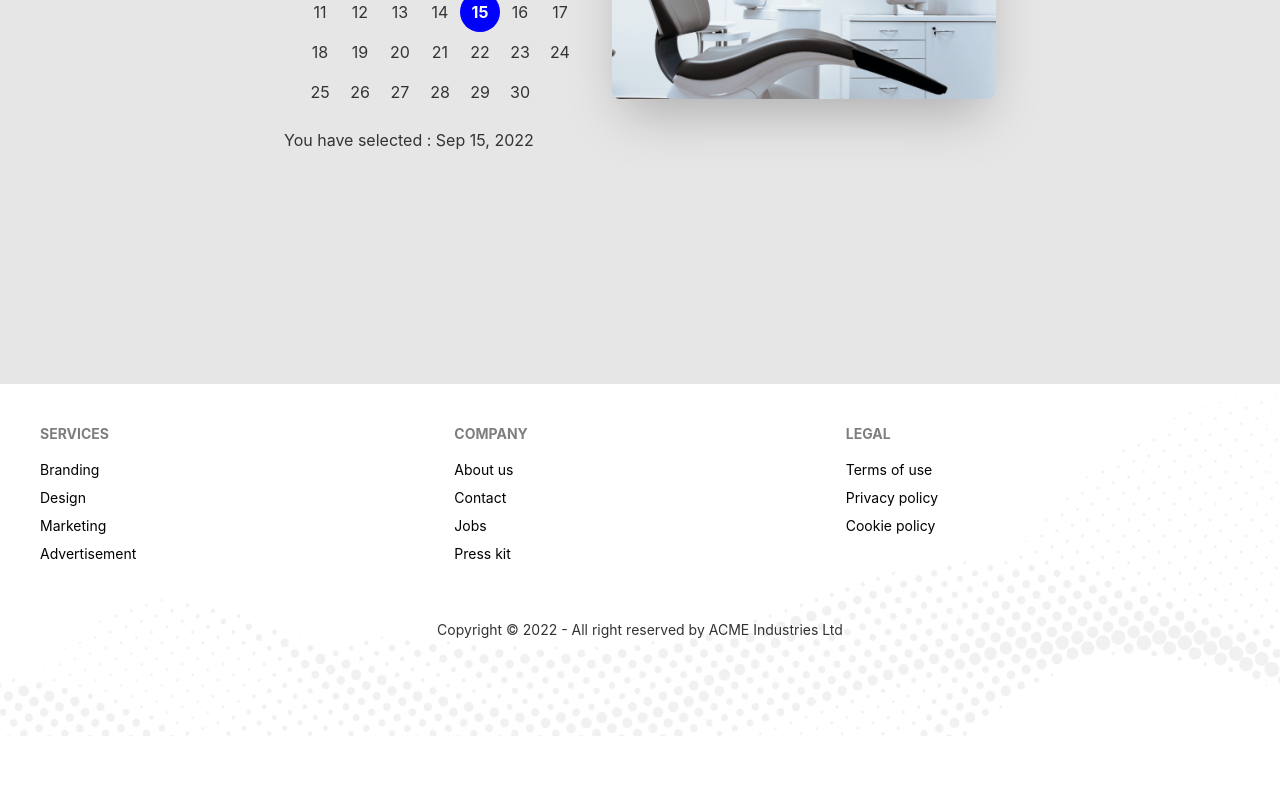
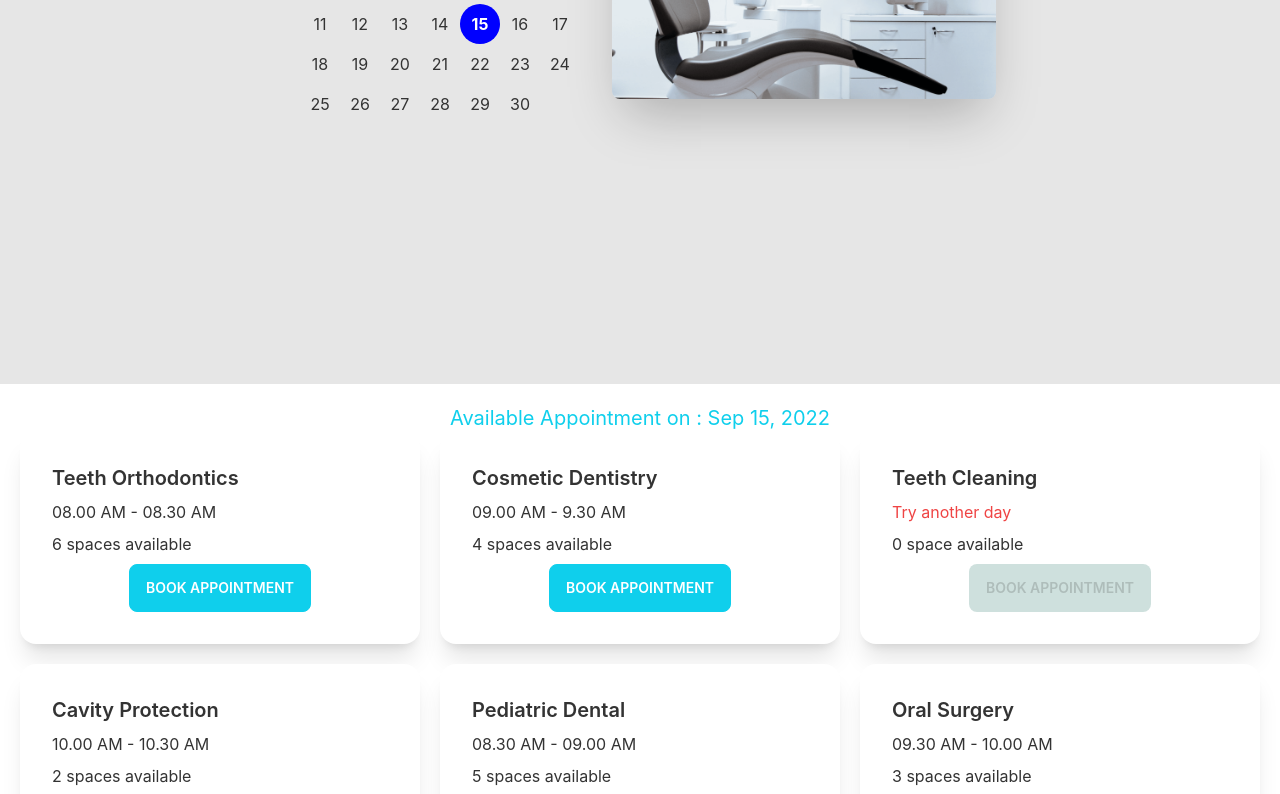
Before and after one commit to abdulalimsujon/Doctors-Portal-full-project, a React (Create React App) app: page /appointment in a window 1280 px wide. Shown: the part 480-1274 px from the top of the page. Before the commit the page ends 1216 px from the top, so only its background shows below. Built offline with nearby package versions, Linux system fonts and the light colour scheme.

Commit message:
treatment input using Modal

```diff
--- /dev/null
+++ b/public/services.json
@@ -0,0 +1,57 @@
+[
+    {
+        "_id": 1,
+        "name": "Teeth Orthodontics",
+        "slots": [
+            "08.00 AM - 08.30 AM",
+            "08.30 AM - 09.00 AM",
+            "09.00 AM - 9.30 AM",
+            "09.30 AM - 10.00 AM",
+            "10.00 AM - 10.30 AM",
+            "10.30 AM - 11.00 AM"
+        ]
+    },
+    {
+        "_id": 2,
+        "name": "Cosmetic Dentistry",
+        "slots": [
+            "09.00 AM - 9.30 AM",
+            "09.30 AM - 10.00 AM",
+            "10.00 AM - 10.30 AM",
+            "10.30 AM - 11.00 AM"
+        ]
+    },
+    {
+        "_id": 3,
+        "name": "Teeth Cleaning",
+        "slots": []
+    },
+    {
+        "_id": 4,
+        "name": "Cavity Protection",
+        "slots": [
+            "10.00 AM - 10.30 AM",
+            "10.30 AM - 11.00 AM"
+        ]
+    },
+    {
+        "_id": 5,
+        "name": "Pediatric Dental",
+        "slots": [
+            "08.30 AM - 09.00 AM",
+            "09.00 AM - 9.30 AM",
+            "09.30 AM - 10.00 AM",
+            "10.00 AM - 10.30 AM",
+            "10.30 AM - 11.00 AM"
+        ]
+    },
+    {
+        "_id": 6,
+        "name": "Oral Surgery",
+        "slots": [
+            "09.30 AM - 10.00 AM",
+            "10.00 AM - 10.30 AM",
+            "10.30 AM - 11.00 AM"
+        ]
+    }
+]
--- a/src/Pages/Appointment/AppoimtmentBanner.js
+++ b/src/Pages/Appointment/AppoimtmentBanner.js
@@ -1,11 +1,11 @@
-import React, { useState } from 'react';
+
 import chair from '../../assets/images/chair.png'
 import { DayPicker } from 'react-day-picker';
 import 'react-day-picker/dist/style.css';
 import { format } from 'date-fns';
 
-const AppoimtmentBanner = () => {
-    const [date, setDate] = useState(new Date());
+const AppoimtmentBanner = ({ date, setDate }) => {
+
     return (
         <div class="hero min-h-screen bg-base-200">
             <div class="hero-content flex-col lg:flex-row-reverse">
@@ -18,7 +18,7 @@ const AppoimtmentBanner = () => {
 
 
                     />
-                    <p>You have selected :  {format(date, 'PP')}</p>
+
                 </div>
             </div>
 
--- a/src/Pages/Appointment/Appoinment.js
+++ b/src/Pages/Appointment/Appoinment.js
@@ -1,11 +1,16 @@
-import React from 'react';
+import React, { useState } from 'react';
 import Footer from '../Home/Footer';
 import AppoimtmentBanner from './AppoimtmentBanner';
+import AvailableAppointment from './AvailableAppointment';
 
 const Appoinment = () => {
+    const [date, setDate] = useState(new Date());
+
     return (
         <div>
-            <AppoimtmentBanner></AppoimtmentBanner>
+            <AppoimtmentBanner date={date} setDate={setDate}></AppoimtmentBanner>
+
+            <AvailableAppointment date={date} setDate={setDate}></AvailableAppointment>
 
             <Footer></Footer>
 
--- /dev/null
+++ b/src/Pages/Appointment/AvailableAppointment.js
@@ -0,0 +1,49 @@
+import { format } from 'date-fns';
+import React, { useEffect, useState } from 'react';
+import BookingModal from './BookingModal';
+import Service from './Service';
+
+const AvailableAppointment = ({ date, setDate }) => {
+    const [services, setServices] = useState([]);
+    const [Treatment, setTreatment] = useState(null);
+    useEffect(() => {
+        fetch('services.json')
+            .then(res => res.json())
+            .then(data => setServices(data));
+
+    }, [])
+    return (
+        <div className='p-5'>
+            <p className='text-center text-primary text-xl'>Available Appointment on :  {format(date, 'PP')}</p>
+
+
+
+            <div className="grid grid-cols-1 md:grid-cols-2 lg:grid-cols-3 gap-5">
+                {services.map(service => <Service
+                    key={service._id}
+                    service={service}
+                    setTreatment={setTreatment}
+
+                ></Service>)
+                }
+
+                {
+                    Treatment && <BookingModal
+                        date={date}
+                        Treatment={Treatment}
+                        setTreatment={setTreatment}
+
+
+                    ></BookingModal>
+                }
+
+
+            </div>
+
+
+
+        </div>
+    );
+};
+
+export default AvailableAppointment;
--- /dev/null
+++ b/src/Pages/Appointment/BookingModal.js
@@ -0,0 +1,45 @@
+import { format } from 'date-fns';
+import React from 'react';
+
+const BookingModal = ({ date, Treatment, setTreatment }) => {
+    const { _id, name, slots } = Treatment;
+
+    const hundleBooking = event => {
+        event.preventDefault();
+        const slot = event.target.slot.value;
+        setTreatment(null);
+
+    }
+    return (
+        <div>
+            <input type="checkbox" id="booking-modal" class="modal-toggle" />
+            <div class="modal modal-bottom sm:modal-middle">
+                <div class="modal-box">
+                    <h3 class="font-bold text-lg text-center p-3">Booking for :{name}</h3>
+                    <form onSubmit={hundleBooking} className='grid grid-cols-1 gap-3 justify-items-center mt-2'>
+                        <input type="text" disabled value={format(date, "PP")} class="input input-bordered w-full max-w-xs" />
+                        <select name='slot' class="select select-bordered w-full max-w-xs">
+
+                            {
+                                slots.map(slot => <option value={slot}>{slot}</option>)
+                            }
+
+                        </select>
+                        <input type="text" name='name' placeholder="Your name" class="input input-bordered w-full max-w-xs" />
+                        <input type="text" name='email' placeholder="Your Email" class="input input-bordered w-full max-w-xs" />
+                        <input type="text" name='phone' placeholder="Your phone number" class="input input-bordered w-full max-w-xs" />
+                        <input type='submit' value='Submit' class="btn btn-secondary input-bordered w-full max-w-xs" />
+
+                    </form>
+                    <label for="booking-modal" class="btn btn-sm btn-circle absolute right-2 top-2 text-primary">✕</label>
+                    <div class="modal-action">
+                        <label for="booking-modal text-secondary" class="btn">Yay!</label>
+                    </div>
+                </div>
+            </div>
+
+        </div >
+    );
+};
+
+export default BookingModal;
--- /dev/null
+++ b/src/Pages/Appointment/Service.js
@@ -0,0 +1,37 @@
+import { setDefaultOptions } from 'date-fns';
+import React from 'react';
+
+const Service = ({ service, setTreatment }) => {
+    const { name, slots } = service;
+    return (
+        <div class="card lg:max-w-lg bg-base-100 shadow-xl">
+            <div class="card-body">
+                <h2 class="card-title">{name}</h2>
+                <p>
+                    {
+                        slots.length > 0
+                            ?
+                            <span>{slots[0]}</span>
+                            :
+                            <span className='text-red-500'>Try another day</span>
+                    }
+                </p>
+                <p>{slots.length}   {slots.length > 1 ? 'spaces' : 'space'} available</p>
+                <div class="card-actions justify-center">
+
+
+
+                    <label
+                        for="booking-modal"
+                        disabled={slots.length === 0}
+
+
+                        onClick={() => setTreatment(service)}
+                        class="btn btn-primary uppercase text-white">Book Appointment</label>
+                </div>
+            </div>
+        </div>
+    );
+};
+
+export default Service;
```
